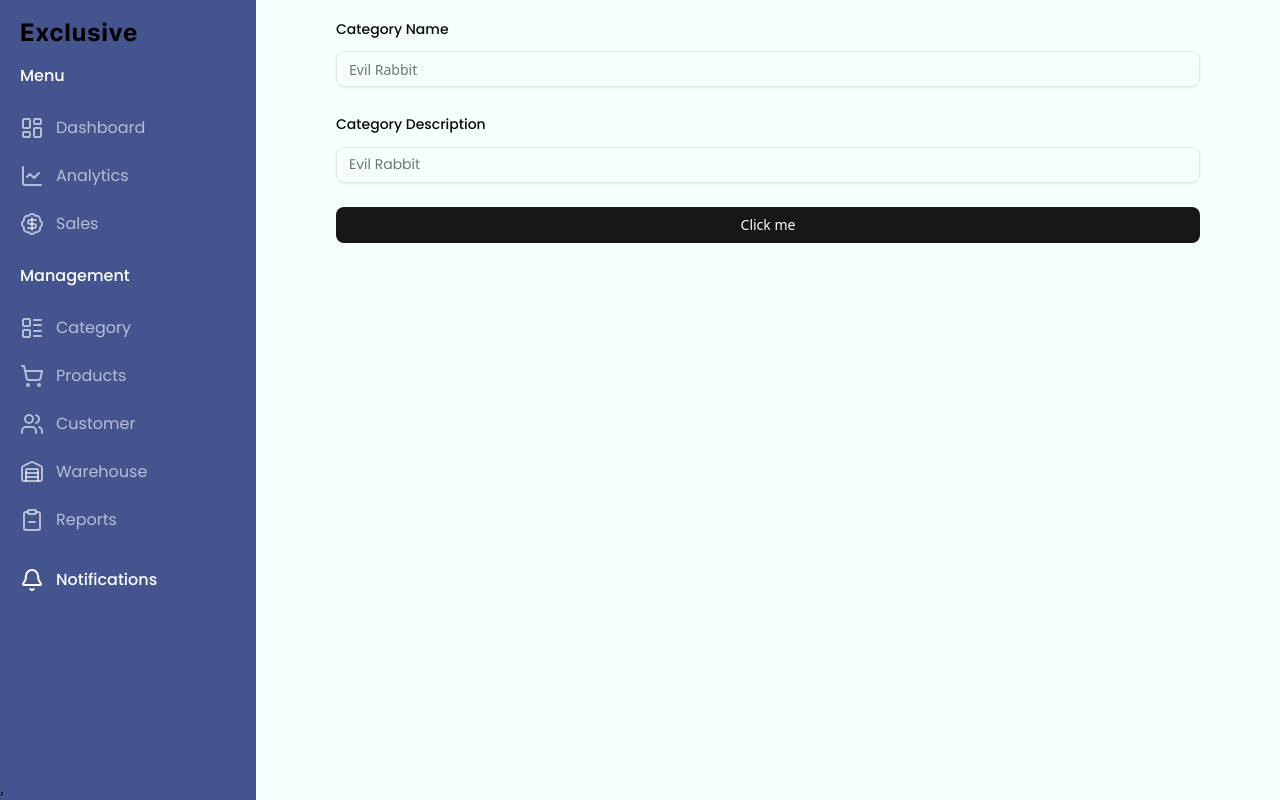
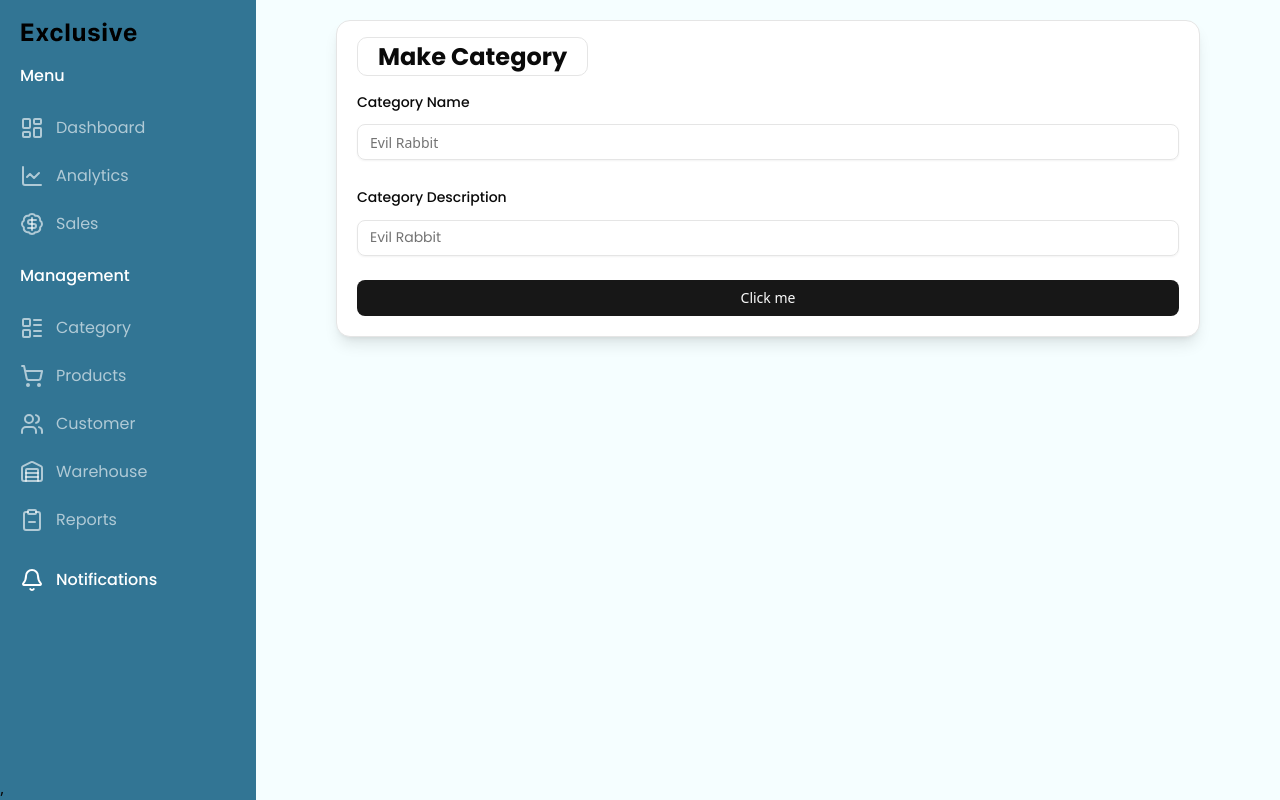
Before and after one commit to kazimayzid/e-commerce-dashboard, a React (Vite) app: page /category in a window 1280 px wide. Built offline with nearby package versions, Linux system fonts and the light colour scheme.

Commit message:
some design added

```diff
--- a/src/components/category/Category.jsx
+++ b/src/components/category/Category.jsx
@@ -11,12 +11,14 @@ import {
   FieldTitle,
 } from "@/components/ui/field";
 import { Input } from "@/components/ui/input";
-import { Button } from "@/components/ui/button"
+import { Button } from "@/components/ui/button";
 export default function Category() {
   return (
     <>
       <div>
-        <FieldSet>
+        <div className="border-[.5px] p-5 shadow-lg rounded-xl bg-white">
+          <h1 className="font-poppins font-bold text-2xl border-[.5px] inline px-5 py-0.5 rounded-[10px] ">Make Category</h1>
+          <FieldSet className= "mt-5">
             <FieldGroup>
               <Field>
                 <FieldLabel htmlFor="CategoryName" className="font-poppins">
@@ -36,13 +38,15 @@ export default function Category() {
                   id="description"
                   autoComplete="off"
                   placeholder="Evil Rabbit"
-                className = "font-poppins"
+                  className="font-poppins"
                 />
               </Field>
             </FieldGroup>
             <Button>Click me</Button>
           </FieldSet>
         </div>
+        <div></div>
+      </div>
     </>
   );
 }
--- a/src/components/sidebar/Sidebar.jsx
+++ b/src/components/sidebar/Sidebar.jsx
@@ -55,7 +55,7 @@ export function Sidebar() {
   ];
   return (
     <>
-      <div className="bg-[#43548f] pt-5 h-screen">
+      <div className="bg-[#327594] pt-5 h-screen">
         <div className="pl-5">
           <a href="#">
             <img src={logo} alt="logo" />
```
Lines whose indentation alone changed are shown as unchanged.
